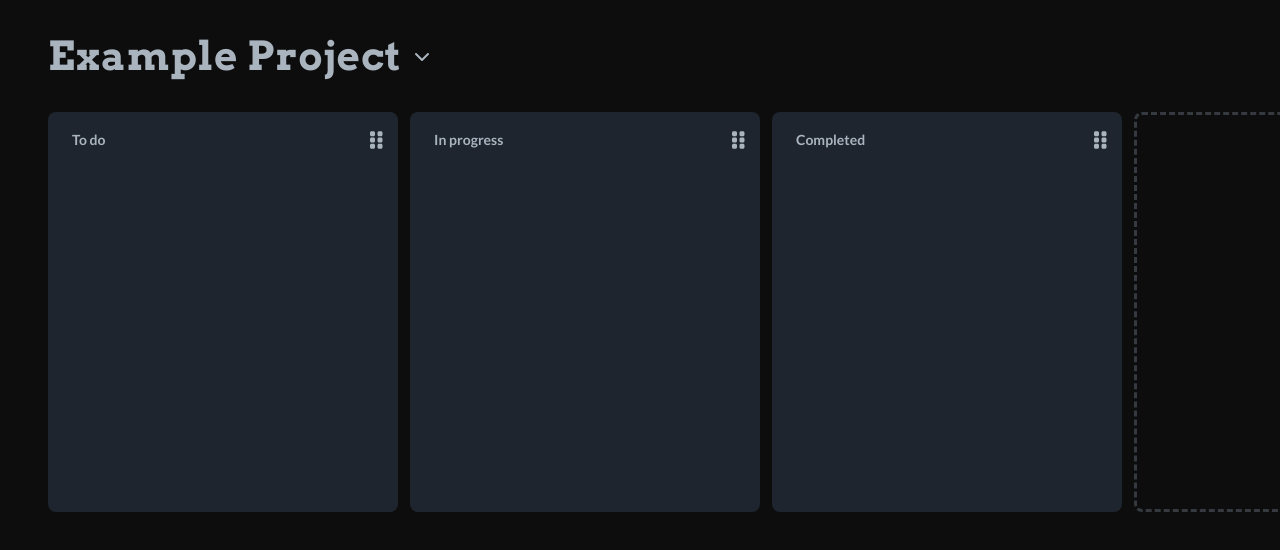
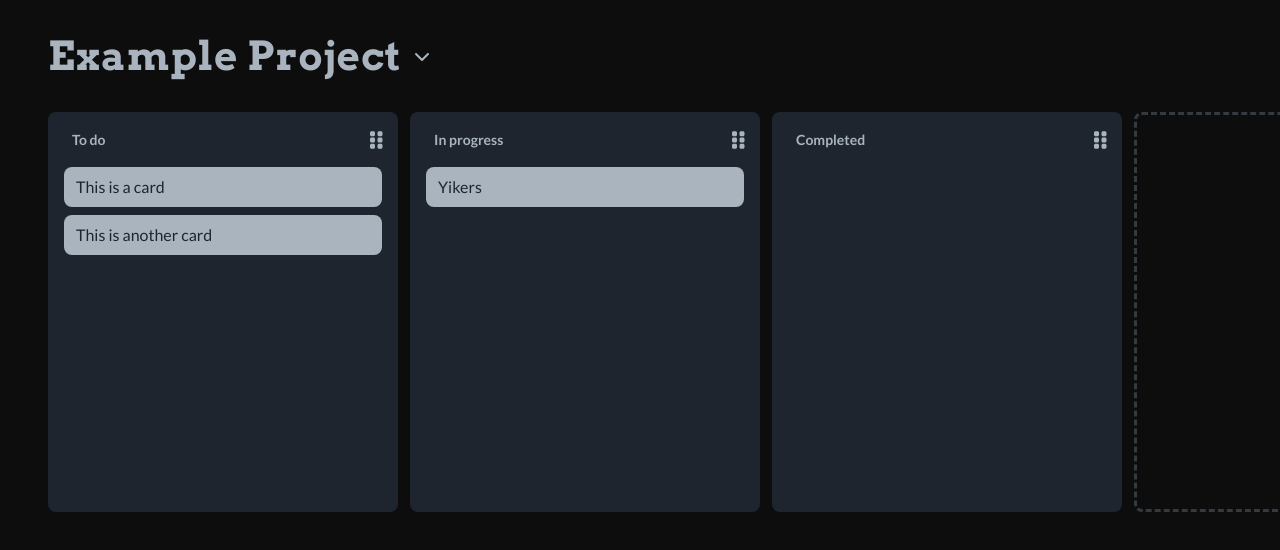
Before and after one commit to jsainz237/kanban-board, a Next.js app: page / in a window 1280 px wide. Shown: the top 550 px of the page. Built offline with nearby package versions, Linux system fonts and the light colour scheme.

Commit message:
most d&d features

```diff
--- /dev/null
+++ b/components/DraggableCard/Card.tsx
@@ -0,0 +1,20 @@
+import React from 'react';
+import { Card as ICard } from '../../state/cards.reducer';
+import * as Styled from './styled';
+
+export interface Props extends
+    ICard,
+    Partial<
+        Omit<
+            React.HTMLProps<HTMLDivElement>,
+            'id' | 'name'
+        >
+    >{};
+
+export const Card = React.forwardRef<{}, Props>(({ id, name, style, ...props }, ref) => (
+    <Styled.Card ref={ref as any} style={style} {...props as any}>
+        {name}
+    </Styled.Card>
+))
+
+Card.displayName = 'Card';
--- /dev/null
+++ b/components/DraggableCard/index.tsx
@@ -0,0 +1,35 @@
+import React from 'react';
+import { useSortable } from '@dnd-kit/sortable';
+import { CSS } from '@dnd-kit/utilities';
+
+import { Card as ICard } from '../../state/cards.reducer';
+import { Card } from './Card';
+
+export interface Props extends ICard {
+    columnId: string;
+};
+
+export const DraggableCard: React.FC<Props> = ({ columnId, ...props }) => {
+    const {
+        setNodeRef,
+        attributes,
+        listeners,
+        transform,
+        transition,
+        active,
+    } = useSortable({ id: props.id, data: {
+        type: 'CARD',
+        columnId,
+        cardProps: props as ICard
+    }});
+
+    const style = {
+        opacity: active?.id === props.id ? 0.5 : 1,
+        transform: CSS.Transform.toString(transform),
+        transition,
+    };
+
+    return (
+        <Card ref={setNodeRef} {...props} style={style} {...listeners} {...attributes} />
+    )
+}
--- /dev/null
+++ b/components/DraggableCard/styled.ts
@@ -0,0 +1,10 @@
+import styled from 'styled-components';
+
+export const Card = styled.div(({ theme }) => ({
+    padding: '8px 12px',
+    borderRadius: 8,
+    backgroundColor: theme.colors.textColor,
+    color: theme.colors.secondaryColor,
+    marginBottom: 8,
+    zIndex: 200,
+}));
--- /dev/null
+++ b/components/DraggableColumn/CardContainer.tsx
@@ -0,0 +1,18 @@
+import React from 'react';
+import { useDroppable } from '@dnd-kit/core';
+import * as Styled from './styled';
+
+export interface Props {
+    columnId: string;
+    children: React.ReactNode;
+}
+
+export const CardContainer: React.FC<Props> = ({ columnId, children }) => {
+    const { setNodeRef } = useDroppable({ id: `${columnId}-droppable` });
+
+    return (
+        <Styled.CardContainer ref={setNodeRef}>
+            {children}
+        </Styled.CardContainer>
+    )
+}
--- a/components/DraggableColumn/index.tsx
+++ b/components/DraggableColumn/index.tsx
@@ -1,12 +1,15 @@
 import React, { useEffect, useRef, useState } from 'react';
 import { FontAwesomeIcon } from '@fortawesome/react-fontawesome';
 import { faGripVertical } from '@fortawesome/free-solid-svg-icons';
-import { useSortable } from '@dnd-kit/sortable';
+import { rectSortingStrategy, SortableContext, useSortable, verticalListSortingStrategy } from '@dnd-kit/sortable';
 import { CSS } from '@dnd-kit/utilities';
 
 import * as Styled from './styled';
-import { useAppDispatch } from '../../state/hooks';
+import { useAppDispatch, useAppSelector } from '../../state/hooks';
 import { Column, deleteColumn, editColumnName } from '../../state/columns.reducer';
+import { DraggableCard } from '../DraggableCard';
+import { CardContainer } from './CardContainer';
+import { selectCards } from '../../state/cards.reducer';
 
 export interface Props extends Column {
     index: number;
@@ -16,6 +19,8 @@ export const DraggableColumn: React.FC<Props> = ({ id, name, index }) => {
     const inputRef = useRef<any>();
     const [isMounted, setMounted] = useState<boolean>(false);
     const [columnName, setName] = useState<string>(name);
+
+    const cards = useAppSelector(selectCards(id));
     const dispatch = useAppDispatch();
 
     const {
@@ -24,7 +29,7 @@ export const DraggableColumn: React.FC<Props> = ({ id, name, index }) => {
         listeners,
         transform,
         transition,
-    } = useSortable({ id });
+    } = useSortable({ id, data: { type: 'COL' } });
 
     const style = {
         transform: CSS.Transform.toString(transform),
@@ -78,6 +83,11 @@ export const DraggableColumn: React.FC<Props> = ({ id, name, index }) => {
                     <FontAwesomeIcon icon={faGripVertical} size='lg' />
                 </div>
             </div>
+            {/* <CardContainer columnId={id as string}> */}
+                <SortableContext items={cards.map(c => c.id)} strategy={rectSortingStrategy}>
+                    {cards.map(card => <DraggableCard key={card.id} columnId={id} {...card} />)}
+                </SortableContext>
+            {/* </CardContainer> */}
         </Styled.Column>
     )
 }
--- a/components/DraggableColumn/styled.ts
+++ b/components/DraggableColumn/styled.ts
@@ -2,19 +2,22 @@ import { Form } from 'react-bootstrap';
 import styled from 'styled-components';
 
 export const Column = styled.div`
-    cursor: default;
+    display: flex;
+    flex-direction: column;
     min-width: 350px;
     background-color: ${({ theme }) => theme.colors.secondaryColor};
     border-radius: 0.5rem;
-    overflow: hidden;
     margin-right: 12px;
+    padding: 12px 16px;
+    z-index: 0;
+    cursor: default;
 
     .column-header {
         display: flex;
         flex-direction: row;
         justify-content: space-between;
         align-items: center;
-        padding: 12px 16px;
+        margin-bottom: 12px;
     }
 `;
 
@@ -37,3 +40,8 @@ export const Input = styled(Form.Control).attrs(() => ({
         font-weight: normal;
     }
 `;
+
+export const CardContainer = styled.div`
+    background-color: red;
+    flex: 1;
+`;
--- a/package.json
+++ b/package.json
@@ -21,13 +21,15 @@
     "react-bootstrap": "^2.4.0",
     "react-dom": "18.2.0",
     "react-redux": "^8.0.2",
-    "styled-components": "^5.3.5"
+    "styled-components": "^5.3.5",
+    "uuid": "^8.3.2"
   },
   "devDependencies": {
     "@types/node": "18.0.0",
     "@types/react": "18.0.14",
     "@types/react-dom": "18.0.5",
     "@types/styled-components": "^5.1.25",
+    "@types/uuid": "^8.3.4",
     "eslint": "8.18.0",
     "eslint-config-next": "12.1.6",
     "sass": "^1.53.0",
--- a/pages/index.tsx
+++ b/pages/index.tsx
@@ -1,7 +1,7 @@
 import { useEffect, useState } from 'react';
 import type { NextPage } from 'next'
 import Head from 'next/head'
-import { DndContext, DragEndEvent } from '@dnd-kit/core';
+import { closestCorners, DndContext, DragEndEvent, DragOverEvent, DragOverlay, DragStartEvent } from '@dnd-kit/core';
 import { horizontalListSortingStrategy, SortableContext, arrayMove } from '@dnd-kit/sortable';
 
 import { ProjectSelector } from '../components/ProjectSelector';
@@ -10,23 +10,51 @@ import { ColumnAdder } from '../components/ColumnAdder';
 import { useAppDispatch, useAppSelector } from '../state/hooks';
 import { moveColumns, selectColumns } from '../state/columns.reducer';
 import * as Styled from '../styles/Home.styled';
+import { Card } from '../components/DraggableCard/Card';
+import { Card as ICard, moveToColumn } from '../state/cards.reducer';
 
 
 const Home: NextPage = () => {
+  const [activeCard, setActiveCard] = useState<ICard | null>(null);
   const columns = useAppSelector(selectColumns);
   const dispatch = useAppDispatch();
+
+  useEffect(() => {
+    console.log(activeCard);
+  }, [activeCard]);
+
+  const onDragStart = ({ active }: DragStartEvent) => {
+    console.log({ active });
+    if(active?.data?.current?.type === 'CARD') {
+      setActiveCard(active.data.current.cardProps);
+    }
+  }
+
+  const onDragOver = ({ active, over }: DragOverEvent) => {
+    // if dragging to different col
+    if(active?.data?.current?.type === 'CARD') {
+      const oldColId = active.data?.current?.columnId;
+      const newColId = over?.data?.current?.type === 'CARD'
+        ? over?.data?.current?.columnId
+        : over?.id;
+
+      dispatch(moveToColumn({
+        oldColId,
+        newColId,
+        cardId: active.id as string,
+      }))
+    }
+  }
 
   const handleDragEnd = (event: DragEndEvent) => {
     const { active, over } = event;
 
-    if(active.id !== over?.id) {
+    if(active.data?.current?.type === 'COL' && active.id !== over?.id) {
       dispatch(moveColumns({ activeId: active.id, overId: over?.id }))
     }
+
+    setActiveCard(null);
   }
-
-  useEffect(() => {
-    console.log(columns);
-  }, [columns]);
 
   return (
     <div>
@@ -39,13 +67,22 @@ const Home: NextPage = () => {
       <main style={{ paddingLeft: 48 }}>
         <ProjectSelector />
         <Styled.ColumnContainer>
-          <DndContext onDragEnd={handleDragEnd}>
+          <DndContext
+            onDragStart={onDragStart}
+            onDragOver={onDragOver}
+            onDragEnd={handleDragEnd}
+          >
             <SortableContext
               items={columns.map(col => col.id)}
               strategy={horizontalListSortingStrategy}
             >
               {columns.map((col, ind) => <DraggableColumn key={col.id} index={ind} {...col} /> )}
               <ColumnAdder />
+              { activeCard && (
+                <DragOverlay>
+                  <Card {...activeCard} />
+                </DragOverlay>
+              )}
             </SortableContext>
           </DndContext>
         </Styled.ColumnContainer>
--- /dev/null
+++ b/state/cards.reducer.ts
@@ -0,0 +1,76 @@
+import { createSlice } from '@reduxjs/toolkit'
+import type { PayloadAction } from '@reduxjs/toolkit'
+import { arrayMove } from '@dnd-kit/sortable';
+import { UniqueIdentifier } from '@dnd-kit/core';
+import { v4 as uuid } from 'uuid';
+import { initialState as initialColumns } from './columns.reducer';
+import { RootState } from '.';
+
+export interface Card {
+    id: string;
+    name: string;
+    description: string;
+    createdDate: string;
+    status: 'open' | 'closed';
+}
+
+export interface CardState {
+  cards: {
+    [key: string]: Card[];
+  };
+}
+
+const { columns } = initialColumns;
+
+const initialState: CardState = {
+    cards: {
+        [columns[0].id as string]: [
+            {
+                id: uuid(),
+                name: 'This is a card',
+                description: 'This is an example card',
+                createdDate: new Date().toLocaleDateString(),
+                status: 'open',
+            },
+            {
+                id: uuid(),
+                name: 'This is another card',
+                description: 'This is an example card',
+                createdDate: new Date().toLocaleDateString(),
+                status: 'open',
+            },
+        ],
+        [columns[1].id as string]: [
+            {
+                id: uuid(),
+                name: 'Yikers',
+                description: 'This is an example card',
+                createdDate: new Date().toLocaleDateString(),
+                status: 'open',
+            },
+        ],
+        [columns[2].id as string]: [],
+    }
+}
+
+export const cardsSlice = createSlice({
+  name: 'cards',
+  initialState,
+  reducers: {
+    moveToColumn: ({ cards }, action: PayloadAction<{ oldColId: string, newColId: string, cardId: string }>) => {
+        const { oldColId, newColId, cardId } = action.payload;
+
+        const card = cards[oldColId].find(c => c.id === cardId);
+        const cardInd = cards[oldColId].findIndex(c => c.id === cardId);
+
+        cards[oldColId].splice(cardInd, 1);
+        cards[newColId].push(card!);
+    }
+  },
+})
+
+export const { moveToColumn } = cardsSlice.actions;
+
+export const selectCards = (columnId: string) => (state: RootState) => state.cardsState.cards[columnId];
+
+export default cardsSlice.reducer;
--- a/state/columns.reducer.ts
+++ b/state/columns.reducer.ts
@@ -1,49 +1,32 @@
 import { createSlice } from '@reduxjs/toolkit'
 import type { PayloadAction } from '@reduxjs/toolkit'
 import { arrayMove } from '@dnd-kit/sortable';
+import { v4 as uuid } from 'uuid';
 import { RootState } from '.';
 import { UniqueIdentifier } from '@dnd-kit/core';
 
-export interface Card {
-  id: UniqueIdentifier;
+export interface Column {
+  id: string;
   name: string;
-  description: string;
-  createdDate: string;
-  status: 'open' | 'closed';
-}
-
-export interface Column {
-  id: UniqueIdentifier;
-  name: string;
-  cards: Card[];
 }
 
 export interface ColumnsState {
   columns: Column[];
 }
 
-const initialState: ColumnsState = {
+export const initialState: ColumnsState = {
   columns: [
     {
-      id: 'col-0',
+      id: uuid(),
       name: 'To do',
-      cards: [{
-        id: 'card-1',
-        name: 'This is a card',
-        description: 'This is an example card',
-        createdDate: new Date().toLocaleDateString(),
-        status: 'open',
-      }],
     },
     {
-      id: 'col-1',
+      id: uuid(),
       name: 'In progress',
-      cards: [],
     },
     {
-      id: 'col-2',
+      id: uuid(),
       name: 'Completed',
-      cards: [],
     }
   ]
 }
@@ -61,7 +44,7 @@ export const columnsSlice = createSlice({
       state.columns = arrayMove(state.columns, oldIndex, newIndex);
     },
     addColumn: (state) => {
-      state.columns = state.columns.concat([{ id: `col-${state.columns.length}`, name: '', cards: [] }]);
+      state.columns = state.columns.concat([{ id: uuid(), name: '' }]);
     },
     deleteColumn: (state, action: PayloadAction<{ index: number }>) => {
       state.columns.splice(action.payload.index, 1);
--- a/state/index.ts
+++ b/state/index.ts
@@ -1,9 +1,11 @@
 import { configureStore } from '@reduxjs/toolkit'
+import cardsReducer from './cards.reducer'
 import columnsReducer from './columns.reducer'
 
 export const store = configureStore({
   reducer: {
     columnsState: columnsReducer,
+    cardsState: cardsReducer,
   },
 })
 
--- a/styles/Home.styled.ts
+++ b/styles/Home.styled.ts
@@ -6,4 +6,5 @@ export const ColumnContainer = styled.div`
     min-height: 400px;
     margin-top: 2rem;
     overflow-x: auto;
+    overflow-y: visible;
 `;
```
Also changed, not shown: 1 other file (tests, documents, lock files or other folders).
